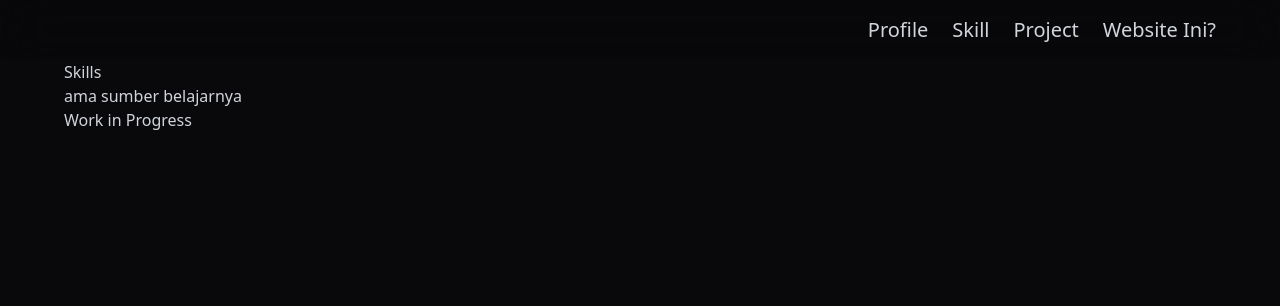
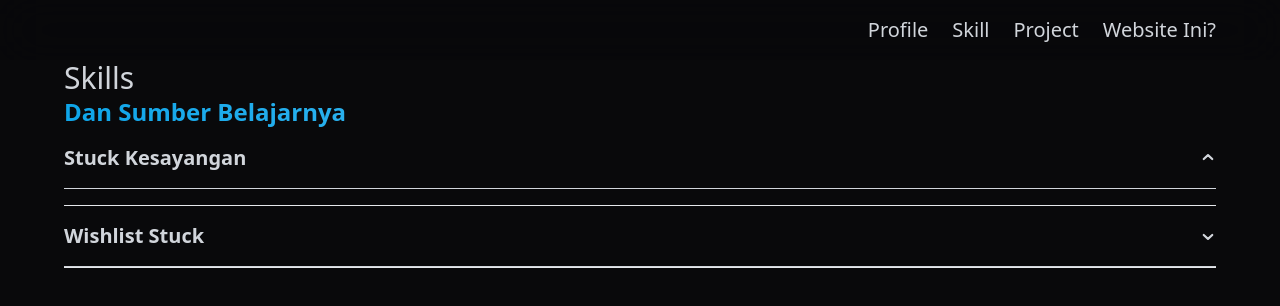
Before and after one commit to rikarani/rikarani.github.io, a React (Vite) app: page / in a window 1280 px wide. Both pictures are taken after a click on the button "Skill". Shown: the top 306 px of the page. Built offline with nearby package versions, Linux system fonts and the light colour scheme; a web font is replaced by a local one.

Commit message:
refaktor komponen

```diff
--- a/src/components/Skills.tsx
+++ b/src/components/Skills.tsx
@@ -1,12 +1,90 @@
+import { Fragment, useState } from "react";
+import { SkillList as skill } from "@/config/SkillList";
+import { DialogContext } from "@/context";
+
+import { Transition, Dialog } from "@headlessui/react";
+import { Accordion, AccordionContent, AccordionItem, AccordionTrigger } from "@/components/ui/accordion";
+import Skill from "./partials/Skill";
+
 export default function Skills(): React.JSX.Element {
+  const [isDialogOpen, setIsDialogOpen] = useState<boolean>(false);
+  const fav = skill.filter(({ fav }) => fav);
+  const notFav = skill.filter(({ fav }) => !fav);
+
   return (
-    <div className="text-gray-300">
-      <h1>Skills</h1>
-      <h6>ama sumber belajarnya</h6>
+    <DialogContext.Provider value={{ isDialogOpen, setIsDialogOpen }}>
+      <div className="text-gray-300">
+        <h1 className="text-3xl font-medium">Skills</h1>
+        <h6 className="bg-gradient-to-r from-sky-500 to-sky-300 bg-clip-text text-2xl font-semibold text-transparent">Dan Sumber Belajarnya</h6>
+      </div>
 
-      <div>
-        <p>Work in Progress</p>
+      <div className="text-gray-300">
+        <Accordion type="single" defaultValue="fav" collapsible>
+          <AccordionItem value="fav">
+            <AccordionTrigger className="border-b border-gray-300 stroke-gray-300 text-xl font-semibold hover:no-underline">Stuck Kesayangan</AccordionTrigger>
+            <AccordionContent>
+              <Skill.Wrapper>
+                {fav.map(({ logo, stackname, description }) => {
+                  return (
+                    <Skill.Item key={stackname} logo={logo}>
+                      <h6 className="text-xl font-semibold">{stackname}</h6>
+                      <p className="text-base font-medium">{description}</p>
+                    </Skill.Item>
+                  );
+                })}
+              </Skill.Wrapper>
+            </AccordionContent>
+          </AccordionItem>
+          <AccordionItem value="wishlist">
+            <AccordionTrigger className="border-b border-gray-300 stroke-gray-300 text-xl font-semibold hover:no-underline">Wishlist Stuck</AccordionTrigger>
+            <AccordionContent>
+              <Skill.Wrapper>
+                {notFav.map(({ logo, stackname, description }) => {
+                  return (
+                    <Skill.Item key={stackname} logo={logo}>
+                      <h6 className="text-xl font-semibold">{stackname}</h6>
+                      <p className="text-base font-medium">{description}</p>
+                    </Skill.Item>
+                  );
+                })}
+              </Skill.Wrapper>
+            </AccordionContent>
+          </AccordionItem>
+        </Accordion>
+
+        <Transition appear show={isDialogOpen} as={Fragment}>
+          <Dialog as="div" className="relative z-10" onClose={() => setIsDialogOpen(false)}>
+            <Transition.Child as={Fragment} enter="ease-out duration-300" enterFrom="opacity-0" enterTo="opacity-100" leave="ease-in duration-200" leaveFrom="opacity-100" leaveTo="opacity-0">
+              <div className="fixed inset-0 bg-black bg-opacity-25" />
+            </Transition.Child>
+
+            <div className="fixed inset-0 overflow-y-auto">
+              <div className="flex min-h-full items-center justify-center p-4 text-center">
+                <Transition.Child as={Fragment} enter="ease-out duration-300" enterFrom="opacity-0 scale-95" enterTo="opacity-100 scale-100" leave="ease-in duration-200" leaveFrom="opacity-100 scale-100" leaveTo="opacity-0 scale-95">
+                  <Dialog.Panel className="w-full max-w-md transform overflow-hidden rounded-2xl bg-white p-6 text-left align-middle shadow-xl transition-all">
+                    <Dialog.Title as="h3" className="text-lg font-medium leading-6 text-gray-900">
+                      Payment successful
+                    </Dialog.Title>
+                    <div className="mt-2">
+                      <p className="text-sm text-gray-500">Your payment has been successfully submitted. We’ve sent you an email with all of the details of your order.</p>
+                    </div>
+
+                    <div className="mt-4">
+                      <button
+                        type="button"
+                        className="inline-flex justify-center rounded-md border border-transparent bg-blue-100 px-4 py-2 text-sm font-medium text-blue-900 hover:bg-blue-200 focus:outline-none focus-visible:ring-2 focus-visible:ring-blue-500 focus-visible:ring-offset-2"
+                        onClick={() => setIsDialogOpen(false)}
+                      >
+                        Got it, thanks!
+                      </button>
+                    </div>
+                  </Dialog.Panel>
+                </Transition.Child>
+              </div>
+            </div>
+          </Dialog>
+        </Transition>
       </div>
-    </div>
+    </DialogContext.Provider>
   );
 }
```
